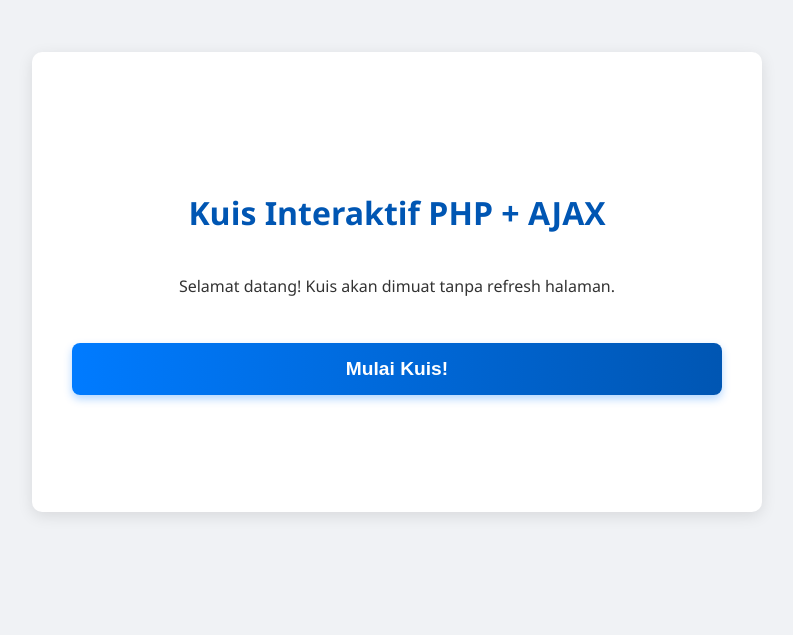
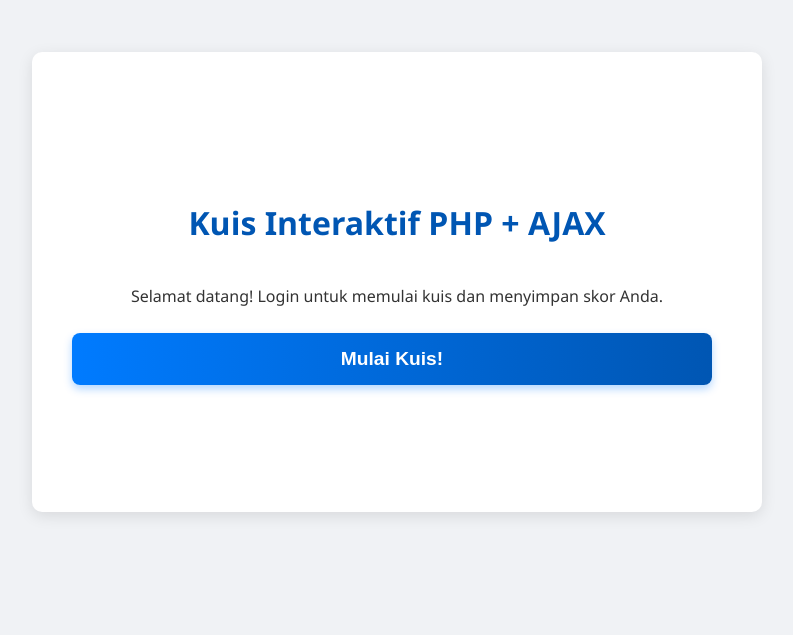
Before and after one commit to moherbil/kuis, a PHP site: page / in a window 1280 px wide. Shown: the part 138-773 px from the top of the page, without its empty margins (243-1036 px from the left). Run offline with PHP 8.4, Linux system fonts and the light colour scheme.

Commit message:
Update index.php
menambahkan pemeriksaan login sebelum memulai kuis

```diff
--- a/index.php
+++ b/index.php
@@ -20,14 +20,17 @@ $player_display_name = $is_player_logged_in ? htmlspecialchars($_SESSION['player
         .options label:hover { background-color: #d8dfe5; }
         .options label.selected { background-color: #cce5ff; border-color: #b8daff; }
         input[type="radio"] { margin-right: 15px; transform: scale(1.2); }
-        button { display: block; width: 100%; padding: 15px; background: linear-gradient(90deg, #28a745, #218838); color: white; border: none; border-radius: 8px; font-size: 1.2em; font-weight: bold; cursor: pointer; margin-top: 30px; transition: transform 0.2s, box-shadow 0.2s, background 0.3s; box-shadow: 0 4px 8px rgba(40, 167, 69, 0.3); }
-        button:hover { transform: translateY(-2px); box-shadow: 0 6px 12px rgba(40, 167, 69, 0.4); }
+        button, .btn { display: inline-block; /* Ubah ke inline-block agar bisa sebelahan jika perlu */ width: auto; /* Ubah agar tidak full-width */ padding: 15px 30px; /* Sesuaikan padding */ background: linear-gradient(90deg, #28a745, #218838); color: white; border: none; border-radius: 8px; font-size: 1.2em; font-weight: bold; cursor: pointer; margin-top: 10px; /* Kurangi margin atas */ margin-right: 10px; /* Tambah margin kanan */ transition: transform 0.2s, box-shadow 0.2s, background 0.3s; box-shadow: 0 4px 8px rgba(40, 167, 69, 0.3); text-decoration: none; /* Untuk link */ text-align: center; }
+        button:hover, .btn:hover { transform: translateY(-2px); box-shadow: 0 6px 12px rgba(40, 167, 69, 0.4); color: white; }
         button:disabled { background: #aaa; cursor: not-allowed; transform: none; box-shadow: none; }
-        .start-button, .restart-button { background: linear-gradient(90deg, #007bff, #0056b3); box-shadow: 0 4px 8px rgba(0, 123, 255, 0.3); }
-        .start-button:hover, .restart-button:hover { background: linear-gradient(90deg, #0069d9, #004a99); }
+        .start-button, .restart-button, .btn-primary { background: linear-gradient(90deg, #007bff, #0056b3); box-shadow: 0 4px 8px rgba(0, 123, 255, 0.3); }
+        .start-button:hover, .restart-button:hover, .btn-primary:hover { background: linear-gradient(90deg, #0069d9, #004a99); }
+        .btn-secondary { background: linear-gradient(90deg, #6c757d, #5a6268); box-shadow: 0 4px 8px rgba(108, 117, 125, 0.3); }
+        .btn-secondary:hover { background: linear-gradient(90deg, #5a6268, #4e555b); }
         .result { text-align: center; font-size: 1.6em; font-weight: bold; margin-bottom: 20px; }
-        .no-questions, .loading, .error-msg { text-align: center; color: #dc3545; font-weight: bold; font-size: 1.1em; }
+        .no-questions, .loading, .error-msg, .login-required { text-align: center; color: #dc3545; font-weight: bold; font-size: 1.1em; }
         .loading { color: #555; }
+        .login-required { color: #0056b3; } /* Ubah warna pesan login */
         .timer { position: fixed; top: 20px; right: 20px; background-color: #dc3545; color: white; padding: 10px 20px; border-radius: 25px; font-size: 1.2em; font-weight: bold; box-shadow: 0 2px 8px rgba(0,0,0,0.25); z-index: 1000; transition: all 0.5s; opacity: 0; transform: translateY(-20px); }
         .timer.show { opacity: 1; transform: translateY(0); }
         .timer.low-time { background-color: #ffc107; color: black; animation: pulse 1s infinite; }
@@ -46,7 +49,7 @@ $player_display_name = $is_player_logged_in ? htmlspecialchars($_SESSION['player
     <div id="timer" class="timer">--:--</div>
     <div class="quiz-container" id="quiz-container">
         <h1>Kuis Interaktif PHP + AJAX</h1>
-        <p>Selamat datang! Kuis akan dimuat tanpa refresh halaman.</p>
+        <p>Selamat datang! <?php echo $is_player_logged_in ? 'Kuis akan dimuat tanpa refresh halaman.' : 'Login untuk memulai kuis dan menyimpan skor Anda.'; ?></p>
         <button id="start-button" class="start-button">Mulai Kuis!</button>
     </div>
 
@@ -112,7 +115,8 @@ $player_display_name = $is_player_logged_in ? htmlspecialchars($_SESSION['player
                     <button id="restart-button" class="restart-button">Ulangi Kuis</button>
                 </div>`;
             quizContainer.innerHTML = resultHTML;
-            document.getElementById('restart-button').addEventListener('click', startQuiz);
+            // Pastikan tombol restart juga memeriksa login
+            document.getElementById('restart-button').addEventListener('click', handleStartClick);
         } else {
             timerElement.classList.add('show');
             let questionHTML = `
@@ -129,7 +133,7 @@ $player_display_name = $is_player_logged_in ? htmlspecialchars($_SESSION['player
                                     </label>
                                 `).join('')}
                             </div>
-                            <button id="submit-button" type="submit">Jawab & Lanjut</button>
+                            <button id="submit-button" type="submit" style="width:100%;">Jawab & Lanjut</button>
                         </form>
                     </div>
                 </div>`;
@@ -182,7 +186,33 @@ $player_display_name = $is_player_logged_in ? htmlspecialchars($_SESSION['player
         }
     }
 
-    document.getElementById('start-button').addEventListener('click', startQuiz);
+    // --- PERUBAHAN UTAMA DI SINI ---
+    function showLoginPrompt() {
+        quizContainer.innerHTML = `
+            <h2 class="login-required">Login Diperlukan</h2>
+            <p>Anda harus login terlebih dahulu untuk memulai kuis dan menyimpan skor Anda.</p>
+            <a href="login_player.php" class="btn btn-primary">Login Sekarang</a>
+            <a href="register.php" class="btn btn-secondary">Daftar Akun</a>
+        `;
+        timerElement.classList.remove('show');
+        clearInterval(countdownInterval);
+    }
+
+    function handleStartClick() {
+        if (isPlayerLoggedIn) {
+            startQuiz(); // Jika login, mulai kuis
+        } else {
+            showLoginPrompt(); // Jika tidak, tampilkan pesan login
+        }
+    }
+
+    // Tambahkan event listener ke tombol start
+    const startButton = document.getElementById('start-button');
+    if (startButton) {
+        startButton.addEventListener('click', handleStartClick);
+    }
+    // --- AKHIR PERUBAHAN ---
+
     updatePlayerStatusDisplay(); // Panggil saat halaman dimuat
 </script>
 </body>
```
